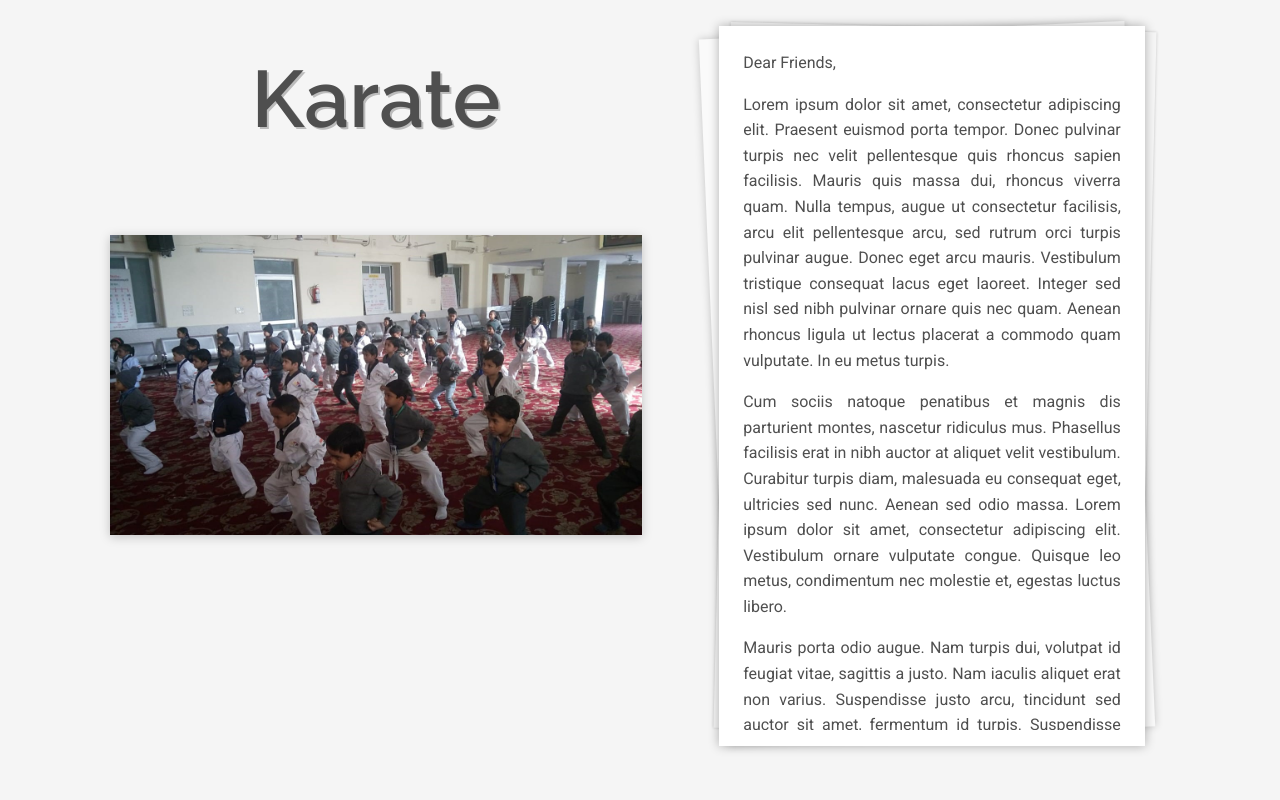
After one commit to deekshant-w/AryaPublicSchool, a Django app: page /1/ in a window 1280 px wide. The commit adds this page. Run offline with Django 3.2, Linux system fonts and the light colour scheme; some libraries are stand-ins or nearby versions.

Commit message:
Dynamic Page

```diff
--- /dev/null
+++ b/main/static/css/dynamicPage.css
@@ -0,0 +1,84 @@
+@import url('https://fonts.googleapis.com/css2?family=Raleway:wght@600&display=swap');
+
+body{
+	background: whitesmoke;
+}
+
+.mainBox{
+	text-align: center;
+}
+
+.pageImg{
+	width: 100%;
+	/*transform: perspective(1000px) rotateY(10deg);*/
+}
+
+.pageHeading{
+	padding-bottom: 5rem;
+	font-size: 5rem;
+	text-shadow: 2px 2px #bcbcbc;
+	font-family: 'Raleway', sans-serif;
+}
+
+.imgColumn{
+	padding-left: 5vmin;
+}
+
+@media(max-width: 992px){
+	.pageImg{
+		width: 75%;
+		padding: 0px;
+		margin: 0px;
+	}
+	.imgColumn{
+	padding-left: 0px;
+	}
+}
+
+.dataColumn{
+	height: 80vh;
+	text-align: center;
+}
+
+.letter {
+  background: #fff;
+  box-shadow: 0 0 10px rgba(0,0,0,0.3);
+  margin: 26px auto 0;
+  max-width: 550px;
+  max-height: 90vh;
+  padding: 24px;
+  position: relative;
+  width: 80%;
+}
+.letter:before, .letter:after {
+  content: "";
+  height: 98%;
+  position: absolute;
+  width: 100%;
+  z-index: -1;
+}
+.letter:before {
+  background: #fafafa;
+  box-shadow: 0 0 8px rgba(0,0,0,0.2);
+  left: -5px;
+  top: 4px;
+  transform: rotate(-2.5deg);
+}
+.letter:after {
+  background: #f6f6f6;
+  box-shadow: 0 0 3px rgba(0,0,0,0.2);
+  right: -3px;
+  top: 1px;
+  transform: rotate(1.4deg);
+}
+
+#letterData{
+	height: 85vh;
+	overflow-y: scroll;
+	text-align: justify;
+}
+
+#letterData::-webkit-scrollbar{
+	width: 5px;
+	color: red;
+}
--- a/main/urls.py
+++ b/main/urls.py
@@ -3,5 +3,7 @@ import main.views as mv
 
 urlpatterns = [
     path('', mv.landing, name='landing'),
-    path('dkTemp',mv.dkTemp)
+    path('dkTemp',mv.dkTemp),
+    path('dynamicPage',mv.dynamicPage),
+    path('<path:p>/',mv.dynamicPage)
 ]
--- a/main/views.py
+++ b/main/views.py
@@ -6,3 +6,7 @@ def landing(request):
 
 def dkTemp(request):
     return render(request, 'dkTemp.html')
+
+def dynamicPage(request, p):
+	print(p)
+	return render(request, 'dynamicPage.html')
--- a/tasks.txt
+++ b/tasks.txt
@@ -5,7 +5,7 @@ Deekshant
 notice page + info Page(JAN 2020 + Latest open)
 ~ header + footer(details + map) + landing ending quote
 dynamic page (template + system + model)
-landing about + msgs (cards + modals)
+~ landing about + msgs (cards + modals)
 ~ firebase + models
 
 Nitesh
--- /dev/null
+++ b/templates/dynamicPage.html
@@ -0,0 +1,56 @@
+{% load static %}
+<!DOCTYPE html>
+<html lang="en">
+<head>
+  <meta charset="UTF-8">
+  <meta http-equiv="X-UA-Compatible" content="IE=edge">
+  <meta name="viewport" content="width=device-width, initial-scale=1.0">
+  <title>{}</title>
+
+  <!-- Font Awesome -->
+  <link
+    href="https://cdnjs.cloudflare.com/ajax/libs/font-awesome/5.15.1/css/all.min.css"
+    rel="stylesheet"
+  />
+  <!-- Google Fonts -->
+  <link
+    href="https://fonts.googleapis.com/css?family=Roboto:300,400,500,700&display=swap"
+    rel="stylesheet"
+  />
+  <!-- MDB -->
+  <link
+    href="https://cdnjs.cloudflare.com/ajax/libs/mdb-ui-kit/3.3.0/mdb.min.css"
+    rel="stylesheet"
+  />
+  <!-- MDB -->
+  <script
+    type="text/javascript"
+    src="https://cdnjs.cloudflare.com/ajax/libs/mdb-ui-kit/3.3.0/mdb.min.js"
+  ></script>
+</head>
+<link rel="stylesheet" type="text/css" href="{% static 'css/dynamicPage.css' %}" />
+<body>
+  <div class="container-xl mainBox">
+    <div class="row">
+      <div class="col-lg imgColumn">
+        <br><br>
+        <h1 class="pageHeading">Karate</h1>
+        <img class='pageImg shadow-2-strong ' src="{% static 'images/karate.jpg' %}">
+      </div>
+      <div class="col-lg dataColumn">
+        <div class="letter">
+          <div id='letterData'>
+            <p>Dear Friends,</p>
+            <p>Lorem ipsum dolor sit amet, consectetur adipiscing elit. Praesent euismod porta tempor. Donec pulvinar turpis nec velit pellentesque quis rhoncus sapien facilisis. Mauris quis massa dui, rhoncus viverra quam. Nulla tempus, augue ut consectetur facilisis, arcu elit pellentesque arcu, sed rutrum orci turpis pulvinar augue. Donec eget arcu mauris. Vestibulum tristique consequat lacus eget laoreet. Integer sed nisl sed nibh pulvinar ornare quis nec quam. Aenean rhoncus ligula ut lectus placerat a commodo quam vulputate. In eu metus turpis.</p>
+            <p>Cum sociis natoque penatibus et magnis dis parturient montes, nascetur ridiculus mus. Phasellus facilisis erat in nibh auctor at aliquet velit vestibulum. Curabitur turpis diam, malesuada eu consequat eget, ultricies sed nunc. Aenean sed odio massa. Lorem ipsum dolor sit amet, consectetur adipiscing elit. Vestibulum ornare vulputate congue. Quisque leo metus, condimentum nec molestie et, egestas luctus libero.</p>
+            <p>Mauris porta odio augue. Nam turpis dui, volutpat id feugiat vitae, sagittis a justo. Nam iaculis aliquet erat non varius. Suspendisse justo arcu, tincidunt sed auctor sit amet, fermentum id turpis. Suspendisse sed enim quis lorem vestibulum fermentum a ut nulla.</p>
+            <p>Nullam tincidunt elit quis nibh blandit interdum. Duis ullamcorper pellentesque pretium. Nulla facilisi. Morbi semper nisi et justo varius non fermentum metus ornare. Proin vehicula, mi vel volutpat accumsan, libero lacus euismod massa, id feugiat velit enim nec ligula. Aliquam ipsum est, volutpat aliquam tincidunt id, sagittis et velit. Nunc vitae massa vel dui facilisis consectetur vel id sem.</p>
+
+            <p>Aenean pulvinar, lacus ultrices euismod viverra, nulla diam interdum ligula, id mollis mi erat quis lectus. Morbi quis felis ut turpis condimentum dictum porttitor id mauris. Nam non tincidunt mauris. Donec viverra eleifend pharetra. Nulla eu ipsum et elit consectetur rutrum. Integer lorem purus, ultricies ac laoreet quis, feugiat vel dolor. Donec eu turpis neque. Nullam molestie sapien eu nibh semper sed convallis est pretium.</p>
+          </div>
+        </div>
+      </div>
+    </div>
+  </div>
+</body>
+</html>
```
Also changed, not shown: templates/dkTemp.html (+6 -7 lines), main/static/images/karate.jpg (renamed from main/static/images/supplied/activity1.jpg), main/static/images/supplied/karate.jpg (added), main/static/js/dynamicPage.js (added).
